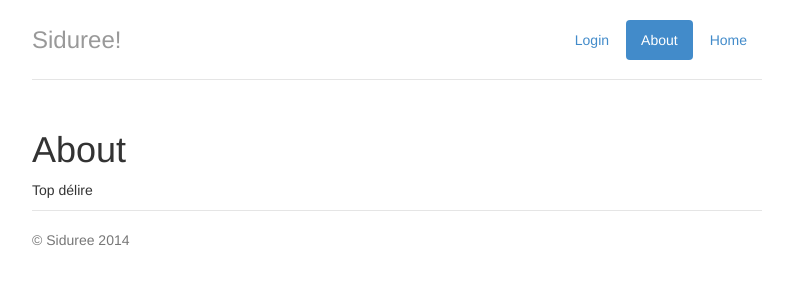
After one commit to aimxhaisse/siduree, a Flask app: page /about in a window 1280 px wide. The commit adds this page. Shown: the top 300 px of the page, without its empty margins (243-1036 px from the left). Run offline with Flask 2, Linux system fonts and the light colour scheme; some libraries are stand-ins or nearby versions.

Commit message:
[app] added about page.

```diff
--- /dev/null
+++ b/app/templates/about.html
@@ -0,0 +1,10 @@
+{% extends "base.html" %}
+{% set active_page = 'about' %}
+{% block content %}
+<div class="container">
+  <h1>About</h1>
+  <p>
+    Top délire
+  </p>
+</div>
+{% endblock %}
--- a/app/templates/base.html
+++ b/app/templates/base.html
@@ -1,3 +1,4 @@
+{% set active_page = active_page | default('home') %}
 <!DOCTYPE html>
 <html lang="en">
   <head>
@@ -25,18 +26,24 @@
     <div class="container">
       <div class="header">
         <ul class="nav inverse nav-pills pull-right">
-          <li><a href="#">Login</a></li>
-          <li><a href="#">About</a></li>
-          <li class="active"><a href="#">Home</a></li>
+
+          <li class="{% if active_page == 'user' %}active{% endif %}">
+	    <a href="{{ url_for('login') }}">Login</a>
+	  </li>
+
+          <li class="{% if active_page == 'about' %}active{% endif %}">
+	    <a href="{{ url_for('about') }}">About</a>
+	  </li>
+
+          <li class="{% if active_page == 'home' %}active{% endif %}">
+	    <a href="{{ url_for('index') }}">Home</a>
+	  </li>
+
         </ul>
         <h3 class="text-muted">Siduree!</h3>
       </div>
 
       {% block content %}{% endblock %}
-
-      <div class="container">
-	<h2>Highlight on <small>Lost In Norway by <a href="#">mxs</a></small></h2>
-      </div>
 
       <div class="footer">
         <p>&copy; Siduree 2014</p>
--- a/app/templates/index.html
+++ b/app/templates/index.html
@@ -1,5 +1,5 @@
 {% extends "base.html" %}
-
+{% set active_page = 'home' %}
 {% block content %}
 <div class="jumbotron">
   <h1>Siduree</h1>
--- a/app/templates/login.html
+++ b/app/templates/login.html
@@ -1,10 +1,9 @@
 {% extends "base.html" %}
-
+{% set active_page = 'user' %}
 {% block content %}
 <div class="container">
   <h1>Sign In</h1>
   <form role="form" action="" method="post" name="login" class="form-horizontal">
-
     {{form.hidden_tag()}}
     <div class="form-group">
       <label for="form-login" class="control-label col-sm-3">Login</label>
@@ -20,7 +19,7 @@
     </div>
     <div class="form-group">
       <div class="col-sm-offset-3 col-sm-9">
-      <button type="submit" class="btn btn-default btn-lg">Login</button>
+      <button type="submit" class="btn btn-default btn-lg">Sign In</button>
     </div>
   </form>
 </div>
--- a/app/templates/register.html
+++ b/app/templates/register.html
@@ -1,5 +1,5 @@
 {% extends "base.html" %}
-
+{% set active_page = 'user' %}
 {% block content %}
 <div class="container">
   <h1>Register</h1>
--- a/app/views.py
+++ b/app/views.py
@@ -1,10 +1,8 @@
 from app import app
-from flask import render_template
-from forms import LoginForm
-from forms import RegisterForm
+from flask import render_template, request, url_for
+from forms import LoginForm, RegisterForm
 
 @app.route('/')
-@app.route('/index')
 def index():
     return render_template('index.html', title = 'Welcome!')
 
@@ -15,3 +13,7 @@ def login():
 @app.route('/register', methods = ['GET', 'POST'])
 def register():
     return render_template('register.html', form = RegisterForm(), title = 'Register')
+
+@app.route('/about', methods = ['GET'])
+def about():
+    return render_template('about.html', form = RegisterForm(), title = 'About')
```
